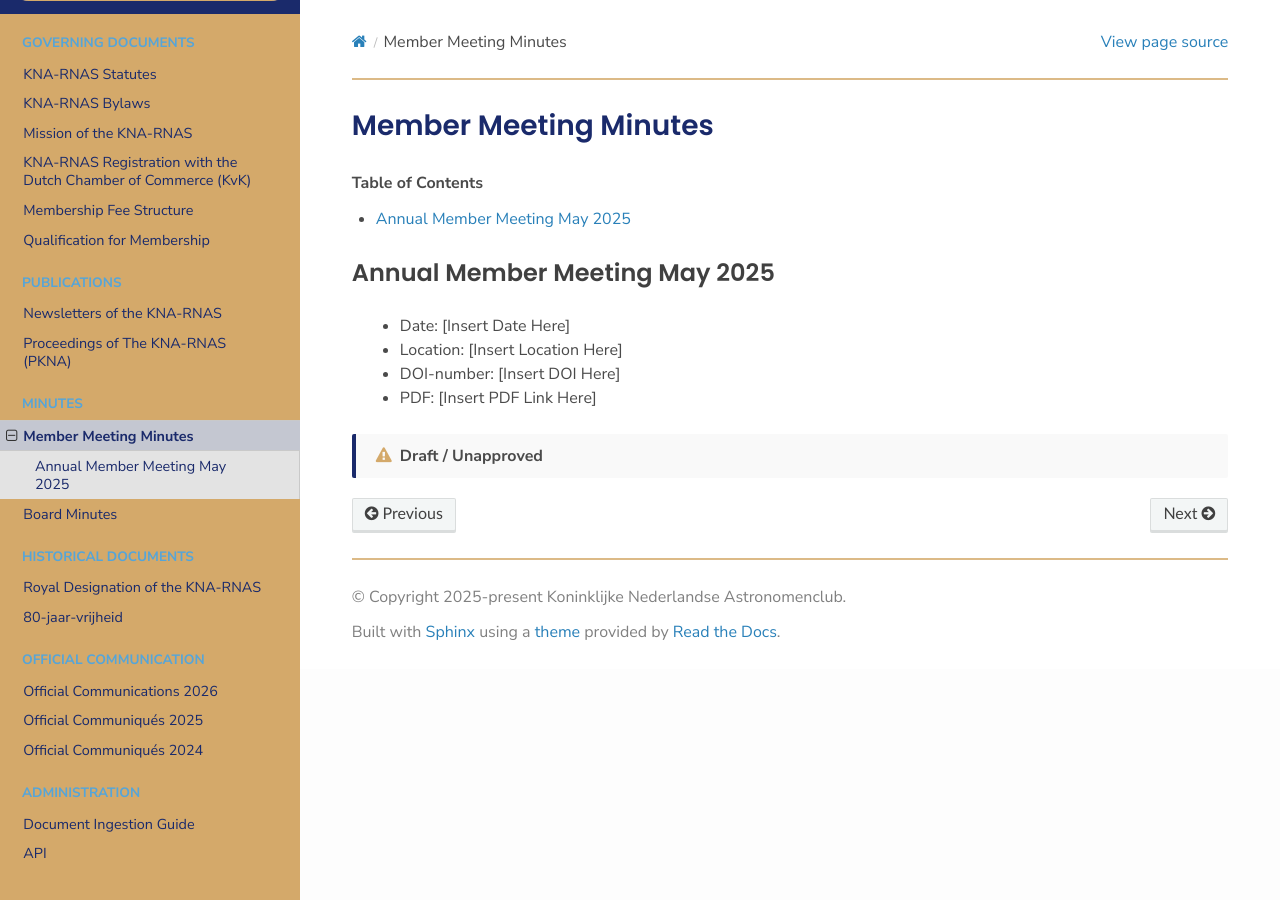
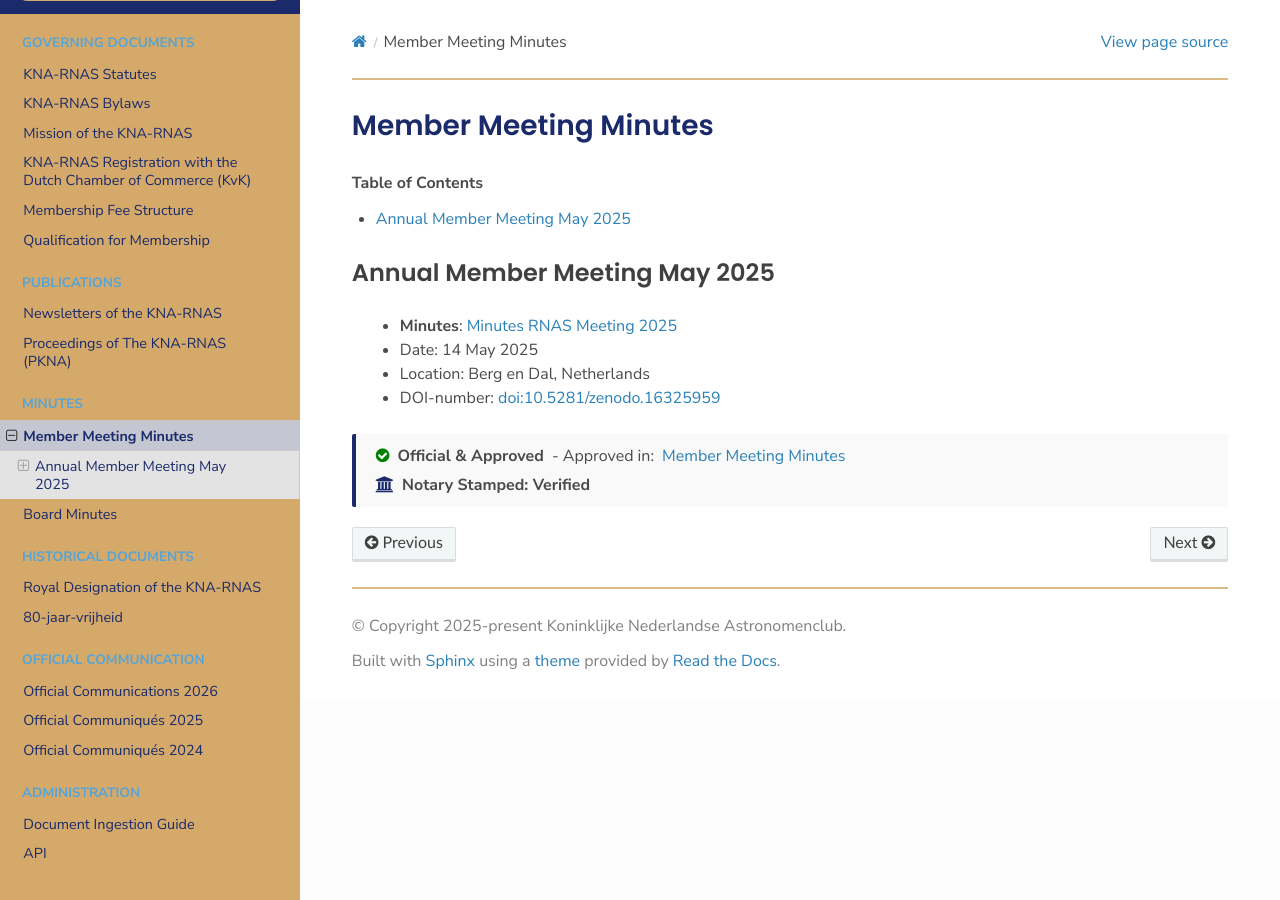
Before and after one commit to KNA-RNAS/KNA-RNAS-Library, a Sphinx documentation site: the page built from docs/source/minutes/meeting-minutes.rst, in a window 1280 px wide. Built offline with Sphinx 7.4.7 and the Read the Docs theme 3.1.0, drawn with Linux system fonts in a browser that asks for light colours.

```diff
--- a/docs/source/conf.py
+++ b/docs/source/conf.py
@@ -175,6 +175,15 @@ class DocumentStatusDirective(Directive):
 
         return [container]
 
+def doi_role(name, rawtext, text, lineno, inliner, options={}, content=[]):
+    """Role for DOI links."""
+    url = f"https://doi.org/{text}"
+    node = nodes.reference(rawtext, f"doi:{text}", refuri=url, **options)
+    return [node], []
+
+# We need to re-define setup to include the role
+
 def setup(app):
     app.add_directive("document-of-record", DocumentOfRecordDirective)
     app.add_directive("document-status", DocumentStatusDirective)
+    app.add_role("doi", doi_role)
--- a/docs/source/minutes/meeting-minutes.rst
+++ b/docs/source/minutes/meeting-minutes.rst
@@ -9,12 +9,17 @@ Member Meeting Minutes
 Annual Member Meeting May 2025
 ----------------------------------
 
-   - Date: [Insert Date Here]
-   - Location: [Insert Location Here]
-   - DOI-number: [Insert DOI Here]
-   - PDF: [Insert PDF Link Here]
+   - **Minutes**: :doc:`Minutes RNAS Meeting 2025 <Minutes_RNAS_Meeting_2025>`
+   - Date: 14 May 2025
+   - Location: Berg en Dal, Netherlands
+   - DOI-number: :doi:`10.5281/zenodo.16325959`
 
 .. document-status::
-   :approved: False
+   :approved: True
    :approved_in: :doc:`/minutes/meeting-minutes`
-   :notary_stamp: Pending
+   :notary_stamp: Verified
+
+.. toctree::
+   :hidden:
+
+   Minutes_RNAS_Meeting_2025
```
Also changed, not shown: docs/source/internal/document_ingestion_guide.rst (+12 -3 lines).
